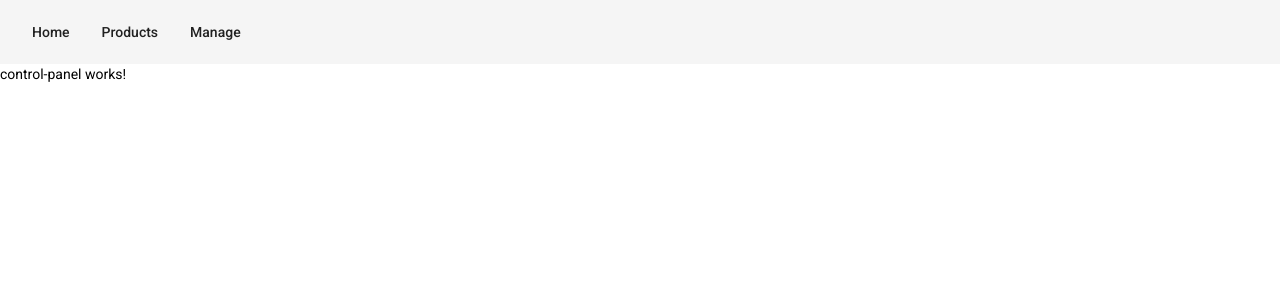
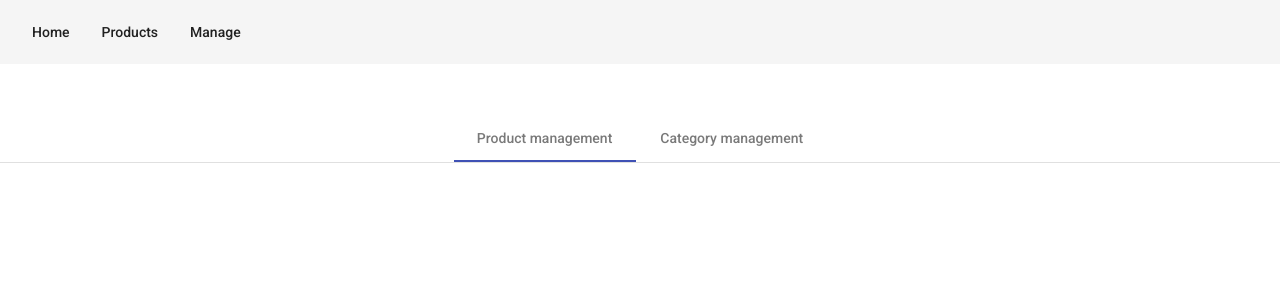
Before and after one commit to Clx3/eshop-angular, an Angular app: page /manage in a window 1280 px wide. Shown: the top 300 px of the page. Built offline with nearby package versions, Linux system fonts and the light colour scheme.

Commit message:
Add template for product manager component

```diff
--- a/src/app/app.component.html
+++ b/src/app/app.component.html
@@ -1,3 +1,4 @@
+<div fxLayout="column" fxLayoutGap="50px">
   <nav>
     <mat-toolbar>
       <button mat-button [matMenuTriggerFor]="menu">Home</button>
@@ -13,3 +14,4 @@
   <div>
     <router-outlet></router-outlet>
   </div>
+</div>
--- a/src/app/app.module.ts
+++ b/src/app/app.module.ts
@@ -12,6 +12,7 @@ import { MatCardModule } from '@angular/material/card';
 import { MatGridListModule } from '@angular/material/grid-list'
 import { MatSelectModule } from '@angular/material/select';
 import { MatInputModule } from '@angular/material/input';
+import { MatTabsModule } from '@angular/material/tabs';
 
 import { AppRoutingModule } from './app-routing.module';
 import { AppComponent } from './app.component';
@@ -22,6 +23,7 @@ import { ControlPanelComponent } from './control-panel/control-panel.component';
 import { ProductService } from './service/product.service';
 import { ProductCardComponent } from './product-card/product-card.component';
 import { CategoryService } from './service/category.service';
+import { ProductManagerComponent } from './product-manager/product-manager.component';
 
 @NgModule({
   declarations: [
@@ -29,6 +31,7 @@ import { CategoryService } from './service/category.service';
     ProductsComponent,
     ControlPanelComponent,
     ProductCardComponent,
+    ProductManagerComponent,
   ],
   imports: [
     BrowserModule,
@@ -44,7 +47,8 @@ import { CategoryService } from './service/category.service';
     MatSelectModule,
     MatInputModule,
     FlexLayoutModule,
-    FormsModule
+    FormsModule,
+    MatTabsModule
   ],
   exports: [
     ProductCardComponent
--- a/src/app/control-panel/control-panel.component.html
+++ b/src/app/control-panel/control-panel.component.html
@@ -1 +1,8 @@
-<p>control-panel works!</p>
+<mat-tab-group mat-align-tabs="center">
+  <mat-tab label="Product management">
+
+  </mat-tab>
+  <mat-tab label="Category management">
+
+  </mat-tab>
+</mat-tab-group>
--- /dev/null
+++ b/src/app/product-manager/product-manager.component.html
@@ -0,0 +1 @@
+<p>product-manager works!</p>
--- /dev/null
+++ b/src/app/product-manager/product-manager.component.ts
@@ -0,0 +1,15 @@
+import { Component, OnInit } from '@angular/core';
+
+@Component({
+  selector: 'app-product-manager',
+  templateUrl: './product-manager.component.html',
+  styleUrls: ['./product-manager.component.css']
+})
+export class ProductManagerComponent implements OnInit {
+
+  constructor() { }
+
+  ngOnInit(): void {
+  }
+
+}
--- a/src/app/products/products.component.html
+++ b/src/app/products/products.component.html
@@ -1,4 +1,3 @@
-<h1>Products</h1>
 <div fxLayout="row" fxLayoutAlign="center">
   <p>
     <mat-form-field appearance="outline">
```
Also changed, not shown: src/app/product-manager/product-manager.component.css (added), 1 other file (tests, documents, lock files or other folders). Lines whose indentation alone changed are shown as unchanged.
